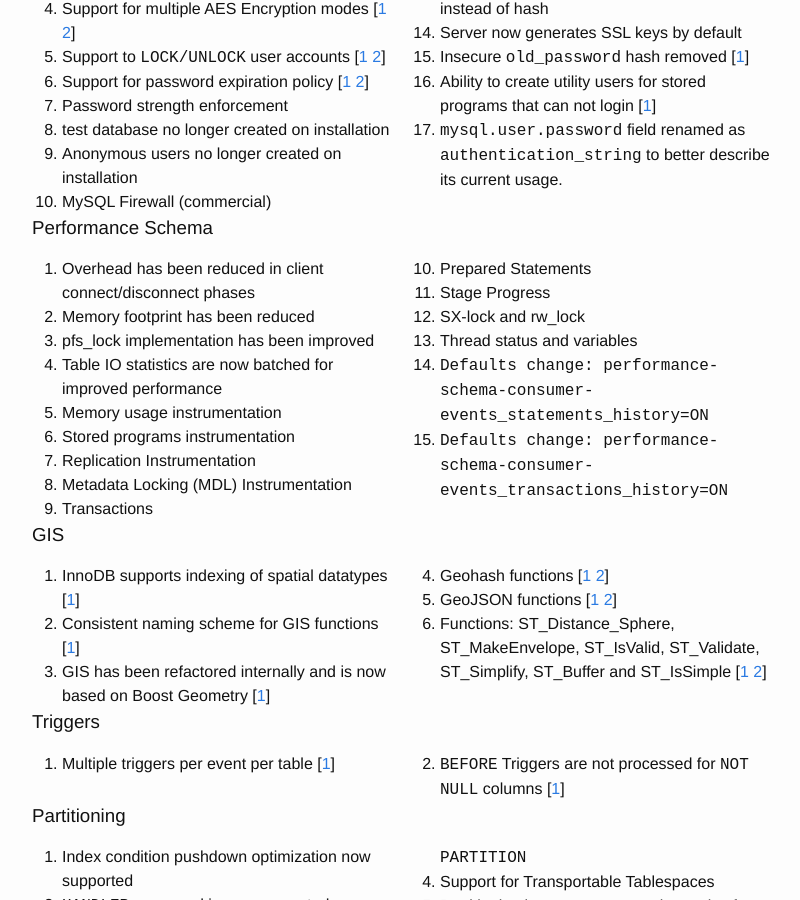
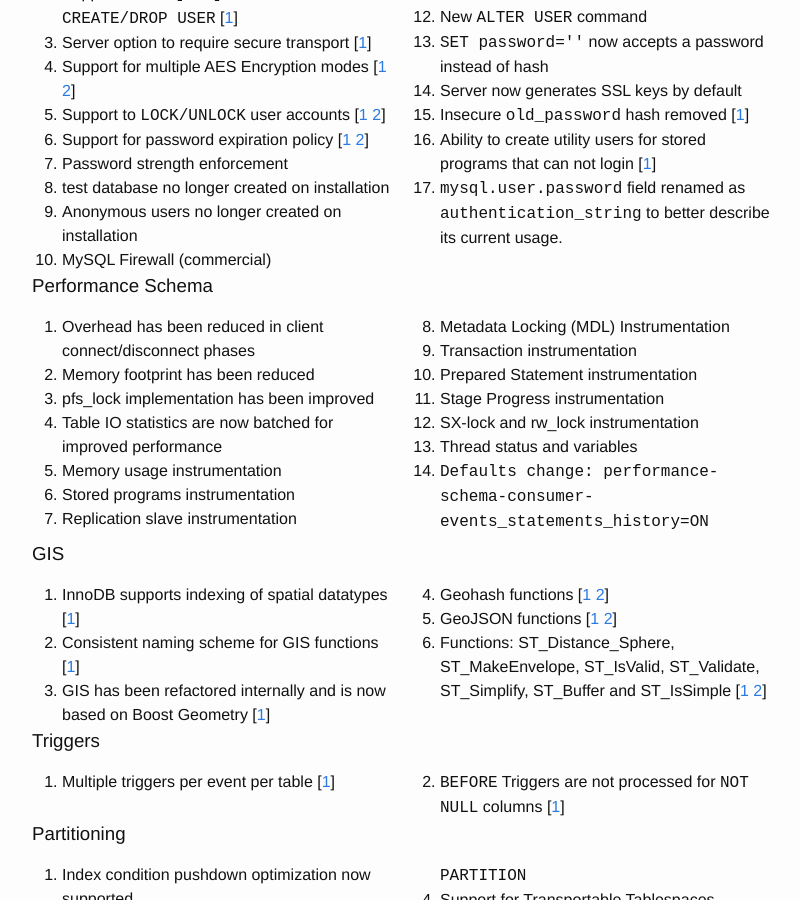
Before and after one commit to morgo/morgo.github.io, a Jekyll site: the page built from index.html, in a window 1280 px wide and 900 px high, scrolled down 2344 px. Shown: the whole window, without its empty margins (238-1038 px from the left). Built offline with Jekyll 4.4.1, drawn with Linux system fonts in a browser that asks for light colours; some of the changed text lies outside the part shown.

Commit message:
Improved replication settings descriptions updated ps defaults change improved formatting only on innodb settings.

```diff
--- a/index.html
+++ b/index.html
@@ -29,12 +29,15 @@
  <li class="rt">Non-blocking <tt>SHOW SLAVE STATUS</tt> [<a href="https://dev.mysql.com/doc/refman/5.7/en/show-slave-status.html">1</a> <a href="http://dev.mysql.com/worklog/task/?id=6402">2</a>]</li>
  <li class="rt">Online <tt>CHANGE REPLICATION FILTER</tt> [<a href="https://dev.mysql.com/doc/refman/5.7/en/change-replication-filter.html">1</a>]</li>
  <li class="rt">Online <tt>CHANGE MASTER TO</tt> without stopping SQL thread [<a href="http://dev.mysql.com/worklog/task/?id=6120">1</a>]</li>
- <li class="nd">Improved master dump thread performance [<a href="http://my-replication-life.blogspot.ca/2013/09/dump-thread-enhancement.html">1</a> <a href="http://dev.mysql.com/worklog/task/?id=7299">2</a>]</li>
  <li class="rt">Multi-threaded slave ordered commits (Sequential Consistency) [<a href="http://dev.mysql.com/worklog/task/?id=6813">1</a>]</li>
  <li class="rt">Support <tt>SLAVE_TRANSACTION_RETRIES</tt> in multi-threaded slave mode [<a href="http://dev.mysql.com/worklog/task/?id=6964">1</a>]</li>
  <li class="nd">A <tt>WAIT_FOR_EXECUTED_GTID_SET</tt> function has been introduced [<a href="http://dev.mysql.com/worklog/task/?id=7796">1</a> <a href="https://dev.mysql.com/doc/refman/5.7/en/gtid-functions.html#function_wait-for-executed-gtid-set">2</a>]</li>
  <li class="rt">Optimize GTIDs for Passive Slaves [<a href="https://dev.mysql.com/doc/refman/5.7/en/replication-options-gtids.html#sysvar_executed_gtids_compression_period">1</a> <a href="http://dev.mysql.com/worklog/task/?id=6559">2</a>]</li>
  <li class="rt">GTID Replication no longer requires <tt>log-slave-updates</tt> be enabled</li>
+ <li class="rt">XA Support when the binary log is turned on [<a href="https://dev.mysql.com/doc/refman/5.7/en/xa-restrictions.html">1</a>]</li>
+ <li class="rt">GTIDs in the OK packet [<a href="http://dev.mysql.com/worklog/task/?id=6128">1</a>]</li>
+ <li class="rt">Better synchronization between dump and user threads when racing for the binlog <a href="http://my-replication-life.blogspot.ca/2013/09/dump-thread-enhancement.html">1</a> <a href="http://dev.mysql.com/worklog/task/?id=7299">1</a>]</li>
+ <li class="rt">Improved memory management of Binlog_sender [<a href="http://dev.mysql.com/worklog/task/?id=7299">1</a>]</li>
  <li class="id">Defaults change: <tt>binlog_format=ROW</tt></li>
  <li class="id">Defaults change: <tt>sync_binlog=1</tt></li>
  <li class="nd">Defaults change: <tt>binlog_gtid_simple_recovery=1</tt></li>
@@ -64,7 +67,6 @@
  <li class="nd">Improved NUMA support [<a href="https://dev.mysql.com/doc/refman/5.7/en/innodb-parameters.html#sysvar_innodb_numa_interleave">1</a>]</li>
  <li class="id">General Tablespace support [<a href="http://mysqlserverteam.com/innodb-general-tablespaces-preview/">1</a>]</li>
  <li class="nd">Transparent Page Compression [<a href="http://mysqlserverteam.com/innodb-transparent-page-compression/">1</a>]</li>
-
  <li class="id"><tt>innodb_log_write_ahead_size</tt> introduced to address potential 'read-on-write' with redo logs [<a href="http://mysqlserverteam.com/mysql-5-7-improves-dml-oriented-workloads/">1</a>]</li>
  <li class="id">Fulltext indexes now support pluggable parsers [<a href="http://mysqlserverteam.com/innodb-supports-plugin-parser-in-fulltext-index/">1</a>]</li>
  <li class="id">Support for ngram and MeCab full-text parser plugins [<a href="http://mysqlserverteam.com/innodb-full-text-n-gram-parser/">1</a> <a href="http://mysqlserverteam.com/innodb-full-text-mecab-parser/">2</a>]</li>
@@ -79,9 +81,9 @@
  <li class="id">Memcached API performance improvements [<a href="http://mysqlserverteam.com/mysql-5-7-3-deep-dive-into-1mil-qps-with-innodb-memcached/">1</a>]</li>
  <li class="rt">Adaptive hash scalability improvements [<a href="https://dev.mysql.com/doc/refman/5.7/en/innodb-parameters.html#sysvar_innodb_adaptive_hash_index_parts">1</a>]</li>
 <!-- <li class="rt">Support for High Priority Transactions?</li> -->
-  <li class="rt">InnoDB now implements <tt>information_schema.files</tt> [<a href="http://dev.mysql.com/worklog/task/?id=7943">1</a>]</li>
-  <li class="id">Legacy InnoDB monitor tables have been removed or replaced by global configuration settings</li>
-  <li class="id">InnoDB default row format now configurable [<a href="https://dev.mysql.com/doc/refman/5.7/en/innodb-parameters.html#sysvar_innodb_default_row_format">1</a>]</li>
+ <li class="rt">InnoDB now implements <tt>information_schema.files</tt> [<a href="http://dev.mysql.com/worklog/task/?id=7943">1</a>]</li>
+ <li class="id">Legacy InnoDB monitor tables have been removed or replaced by global configuration settings</li>
+ <li class="id">InnoDB default row format now configurable [<a href="https://dev.mysql.com/doc/refman/5.7/en/innodb-parameters.html#sysvar_innodb_default_row_format">1</a>]</li>
  <li class="id">Defaults change: <tt>innodb_file_format=Barracuda</tt></li>
  <li class="id">Defaults change: <tt>innodb_large_prefix=1</tt></li>
  <li class="id">Defaults change: <tt>innodb_page_cleaners=4</tt></li>
@@ -163,16 +165,14 @@
  <li class="rt">Table IO statistics are now batched for improved performance</li>
  <li class="id">Memory usage instrumentation</li>
  <li class="rt">Stored programs instrumentation</li>
- <li class="rt">Replication Instrumentation</li>
+ <li class="rt">Replication slave instrumentation</li>
  <li class="rt">Metadata Locking (MDL) Instrumentation</li>
- <li class="rt">Transactions</li>
- <li class="rt">Prepared Statements</li>
- <li class="rt">Stage Progress</li>
- <li class="rt">SX-lock and rw_lock</li>
+ <li class="rt">Transaction instrumentation</li>
+ <li class="rt">Prepared Statement instrumentation</li>
+ <li class="rt">Stage Progress instrumentation</li>
+ <li class="rt">SX-lock and rw_lock instrumentation</li>
  <li class="rt">Thread status and variables</li>
  <li class="id"><tt>Defaults change: performance-schema-consumer-events_statements_history=ON</tt></li>
- <li class="id"><tt>Defaults change: performance-schema-consumer-events_transactions_history=ON</tt></li>
-
 </ol>
 </div>
 
```
